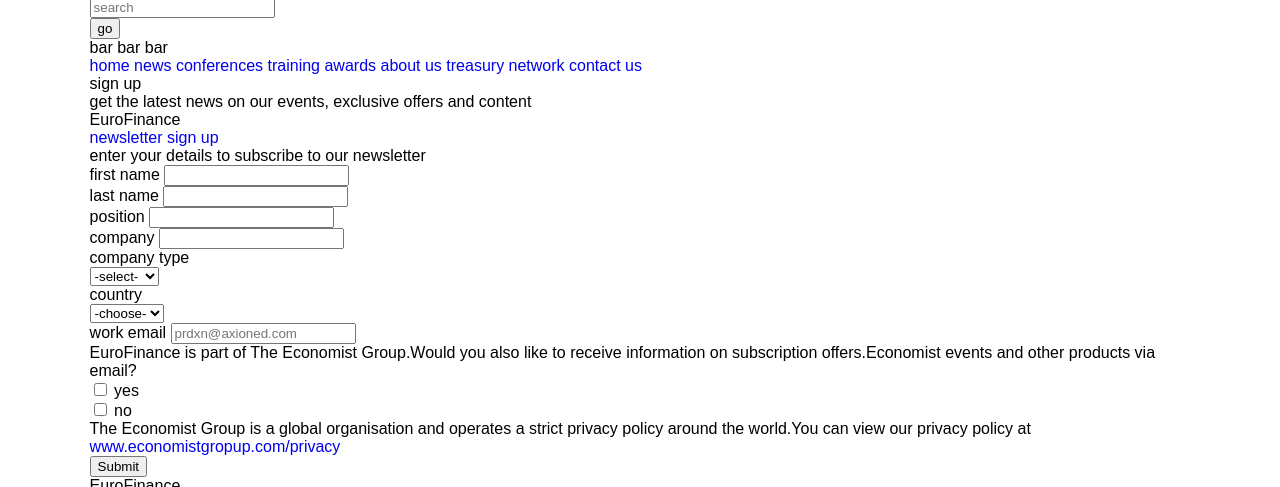
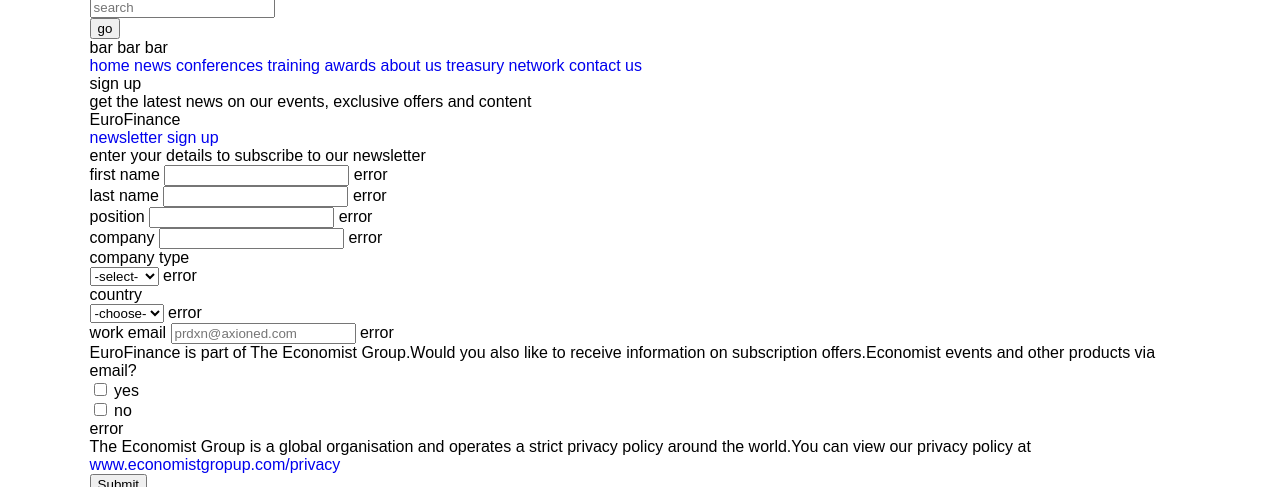
Before and after one commit to ahsanaaxioned/EuroFinance, a plain HTML site: page index.html in a window 1280 px wide. Shown: the part 21-508 px from the top of the page. Drawn offline with Linux system fonts and the light colour scheme.

Commit message:
error structure added

```diff
--- a/index.html
+++ b/index.html
@@ -78,18 +78,22 @@
               <div class="input-group">
                 <label for="first-name">first name</label>
                 <input type="text" name="firstname" id="first-name" class="input first">
+                <span class="input-span">error</span>
               </div>
               <div class="input-group">
                 <label for="last-name">last name</label>
                 <input type="text" name="laststname" id="last-name" class="input last">
+                <span class="input-span">error</span>
               </div>
               <div class="input-group">
                 <label for="position">position</label>
                 <input type="text" name="position" id="position" class="input position">
+                <span class="input-span">error</span>
               </div>
               <div class="input-group">
                 <label for="company">company</label>
                 <input type="text" name="company" id="company" class="input company">
+                <span class="input-span">error</span>
               </div>
               <div class="input-group">
                 <label for="company-type">company type</label>
@@ -101,6 +105,7 @@
                     <option value="tcs">tcs</option>
                     <option value="infosys">infosys</option>
                   </select>
+                  <span class="input-span">error</span>
                 </div>
               </div>
               <div class="input-group">
@@ -113,11 +118,13 @@
                     <option value="dubai">dubai</option>
                     <option value="pakistan">pakistan</option>
                   </select>
+                  <span class="input-span">error</span>
                 </div>
               </div>
               <div class="input-group">
                 <label for="email"> work email</label>
                 <input type="email" id="email" placeholder="prdxn@axioned.com" class="input email">
+                <span class="input-span">error</span>
               </div>
               <p class="para1">EuroFinance is part of The Economist Group.Would you also like to receive information on
                 subscription offers.Economist events and other products via email?</p>
@@ -130,6 +137,7 @@
                   <input type="checkbox" id="no-check" name="checkbox" class="check no">
                   <label for="no-check">no</label>
                 </div>
+                <span class="input-span">error</span>
               </div>
               <p class="para2">The Economist Group is a global organisation and operates a strict privacy policy around
                 the world.You can view our privacy policy at<a href="#FIXME" target="_blank" class="para-anc"
```
